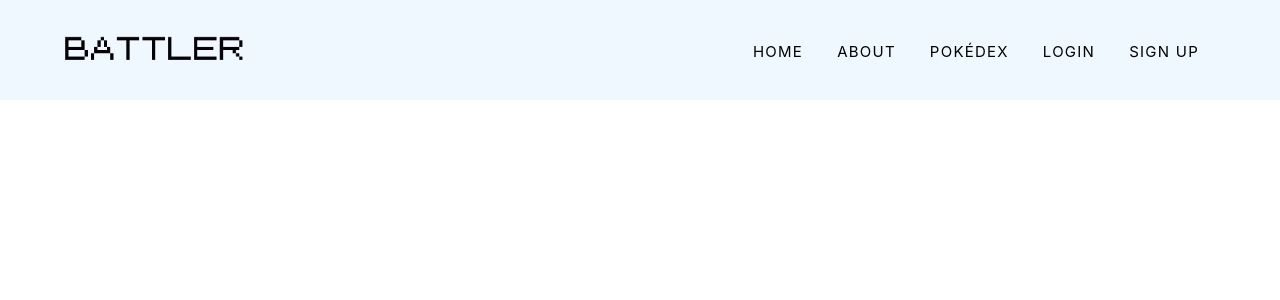
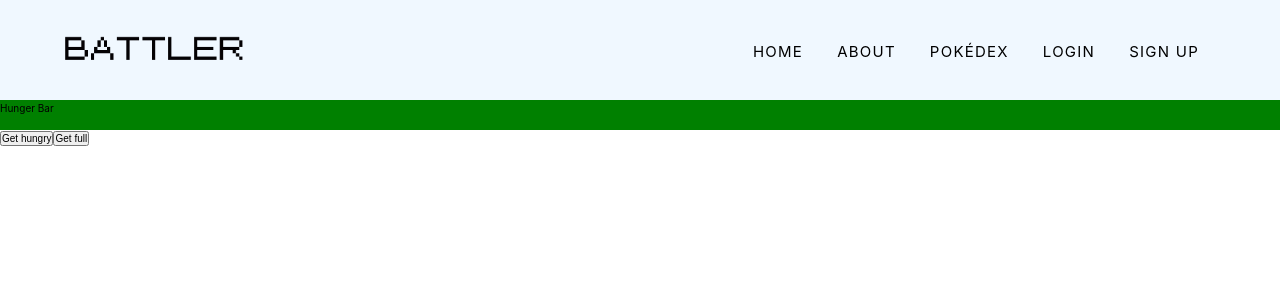
Before and after one commit to staten-island-tech/vue-project-2-jasvinmondianaytha, a Vue app: page / in a window 1280 px wide. Shown: the top 300 px of the page. Built offline with nearby package versions, Linux system fonts and the light colour scheme; no server answers.

Commit message:
aaaaaaaaaasaaaaaaaa

```diff
--- a/src/views/HomeView.vue
+++ b/src/views/HomeView.vue
@@ -1,5 +1,53 @@
-<script setup></script>
+<script>
+export default {
+  data() {
+    let width = 100;
+    return { width };
+  },
+  computed: {
+    computedWidth: function () {
+      return this.width.toString() + "%";
+    },
+  },
+  methods: {
+    hungry: function () {
+      setInterval(() => {
+        if (this.width <= 100) {
+          this.width = this.width - 20;
+        } else if (this.width === 0) {
+          return;
+        }
+      }, 1000);
+    },
+    full: function () {
+      setInterval(() => {
+        if (this.width < 100) {
+          this.width = this.width + 20;
+        } else if (this.width === 100) {
+          return;
+        }
+      }, 1000);
+    },
+  },
+};
+</script>
 
 <template>
-  <main></main>
+  <div id="greyBar">
+    <div id="greenBar" v-bind:style="{ width: computedWidth }">Hunger Bar</div>
+  </div>
+  <button @click="hungry">Get hungry</button>
+  <button @click="full">Get full</button>
 </template>
+
+<style>
+#greyBar {
+  width: 100%;
+  background-color: grey;
+}
+
+#greenBar {
+  height: 30px;
+  background-color: green;
+}
+</style>
```
